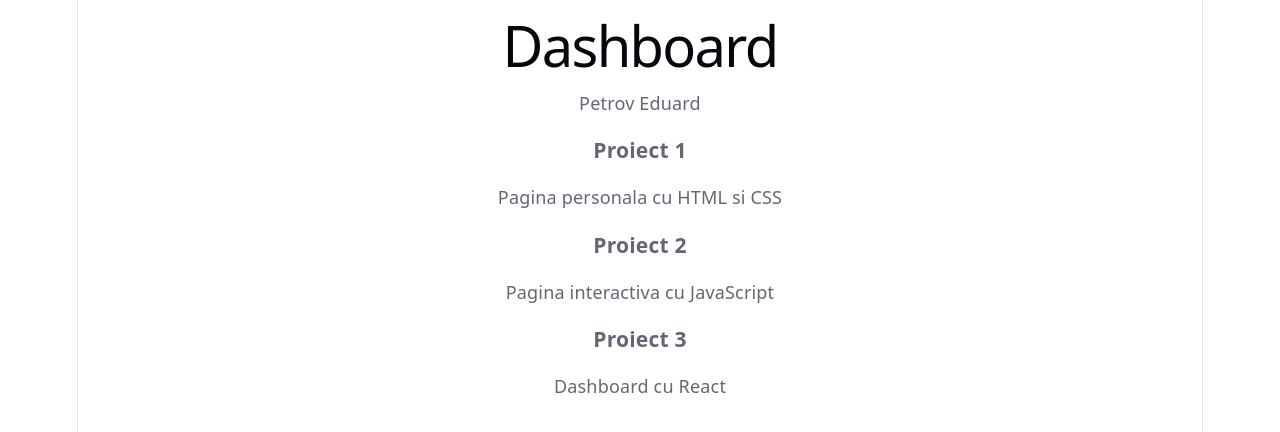
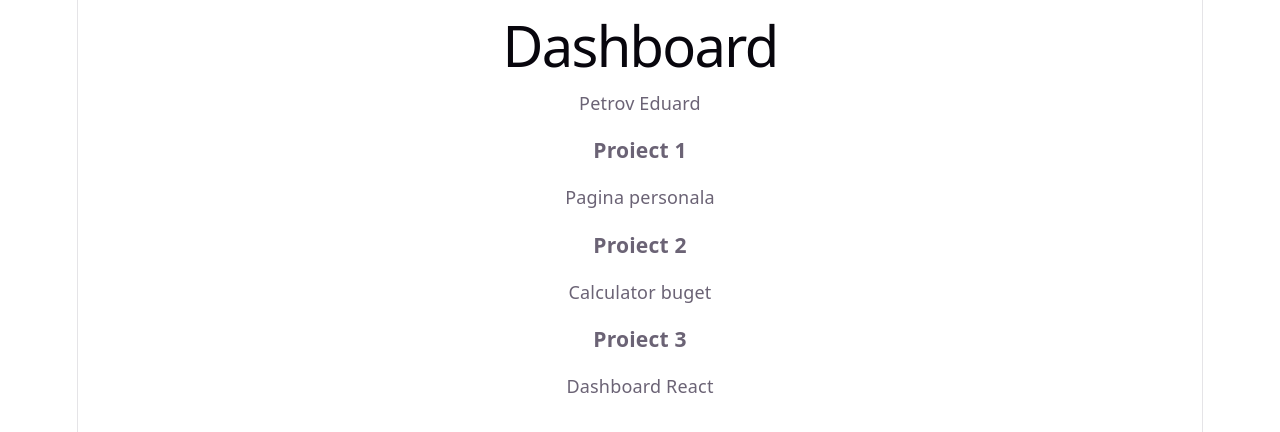
Before and after one commit to Edy-n/ProgamareWeb, a React (Vite) app: page / in a window 1280 px wide. Shown: the top 432 px of the page. Built offline with nearby package versions, Linux system fonts and the light colour scheme.

Commit message:
ex4 lab 4
generare  lista cu map

```diff
--- a/src/App.jsx
+++ b/src/App.jsx
@@ -1,15 +1,28 @@
-import Card from './card.jsx';
+import Card from './Card';
 
 function App() {
-	return (
-		<div>
-			<h1>Dashboard</h1>
-			<p>Petrov Eduard </p>
-			<Card />
-			<Card title="Proiect 1" description="Pagina personala cu HTML si CSS" />
-			<Card title="Proiect 2" description="Pagina interactiva cu JavaScript" />
-			<Card title="Proiect 3" description="Dashboard cu React" />
-		</div>
-	);
+   const projects = [
+      { title: "Proiect 1", description: "Pagina personala" },
+      { title: "Proiect 2", description: "Calculator buget" },
+      { title: "Proiect 3", description: "Dashboard React" },
+   ];
+
+   return (
+      <div>
+         <h1>Dashboard</h1>
+         <p>Petrov Eduard</p>
+
+         {projects.map(function (item, index) {
+            return (
+               <Card
+                  key={index}
+                  title={item.title}
+                  description={item.description}
+               />
+            );
+         })}
+      </div>
+   );
 }
-export default App
+
+export default App;
```
